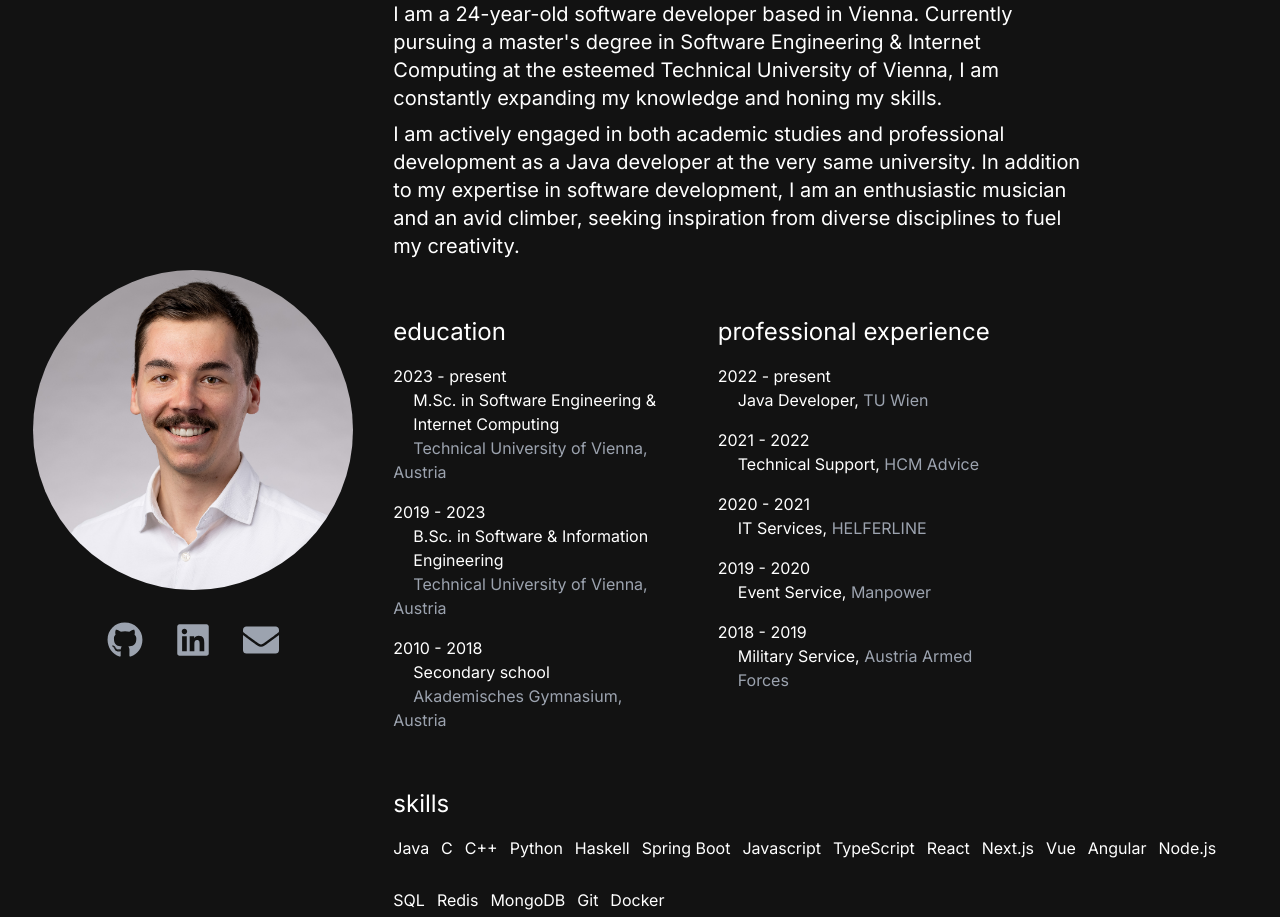
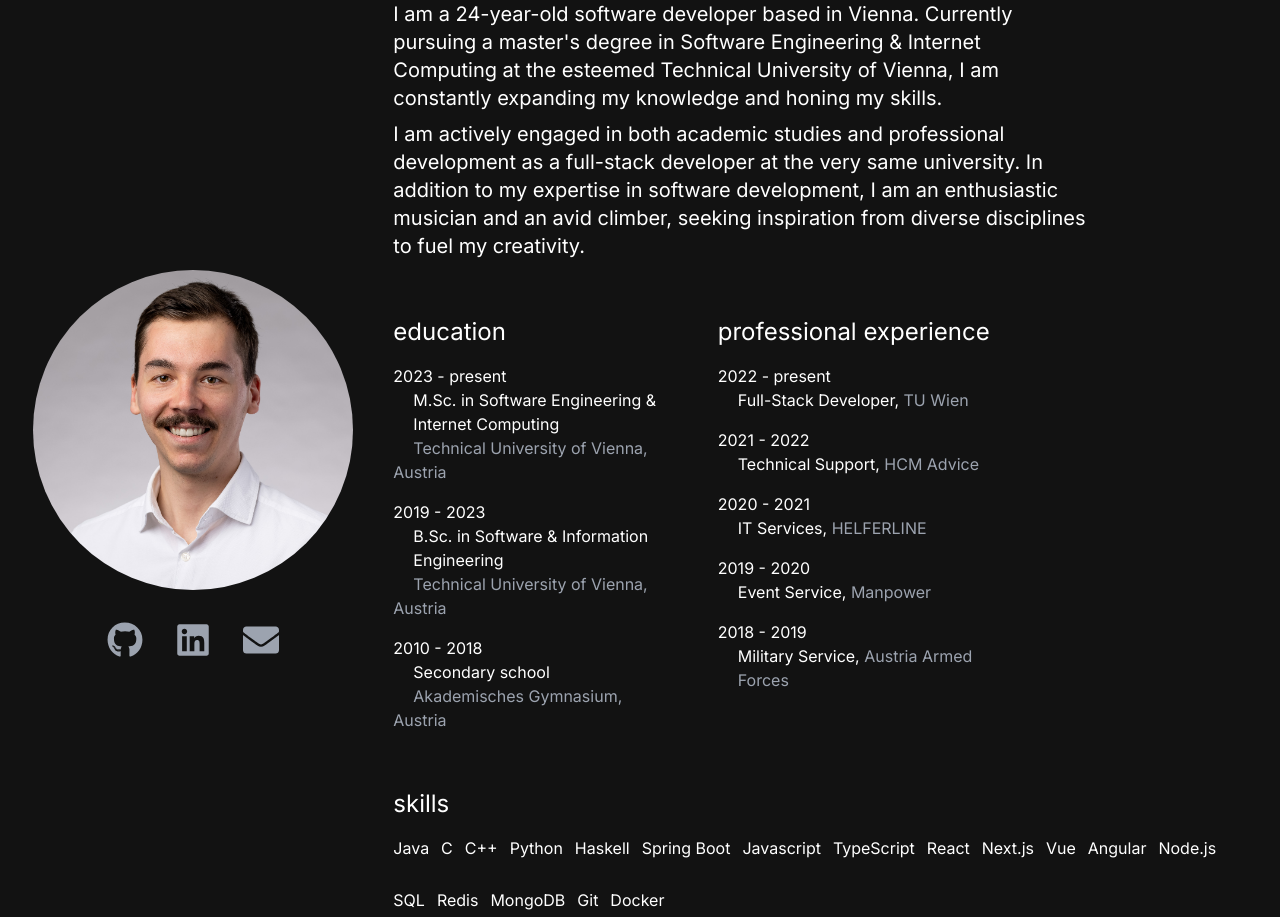
Before and after one commit to profjellybean/me, a Next.js app: page / in a window 1280 px wide. Shown: the part 2180-3097 px from the top of the page. Built offline with nearby package versions, Linux system fonts and the light colour scheme.

Commit message:
change to full-stack

```diff
--- a/components/cv.tsx
+++ b/components/cv.tsx
@@ -26,7 +26,7 @@ const experience = [
     {
         id: 1,
         date: "2022 - present",
-        title: "Java Developer",
+        title: "Full-Stack Developer",
         company: "TU Wien"
     },
     {
@@ -77,7 +77,7 @@ const skills = [
 const bio = [
     {
         description: "I am a 24-year-old software developer based in Vienna. Currently pursuing a master's degree in Software Engineering & Internet Computing at the esteemed Technical University of Vienna, I am constantly expanding my knowledge and honing my skills.",
-        description2: "I am actively engaged in both academic studies and professional development as a Java developer at the very same university. In addition to my expertise in software development, I am an enthusiastic musician and an avid climber, seeking inspiration from diverse disciplines to fuel my creativity.",
+        description2: "I am actively engaged in both academic studies and professional development as a full-stack developer at the very same university. In addition to my expertise in software development, I am an enthusiastic musician and an avid climber, seeking inspiration from diverse disciplines to fuel my creativity.",
     }
 ];
 
```
